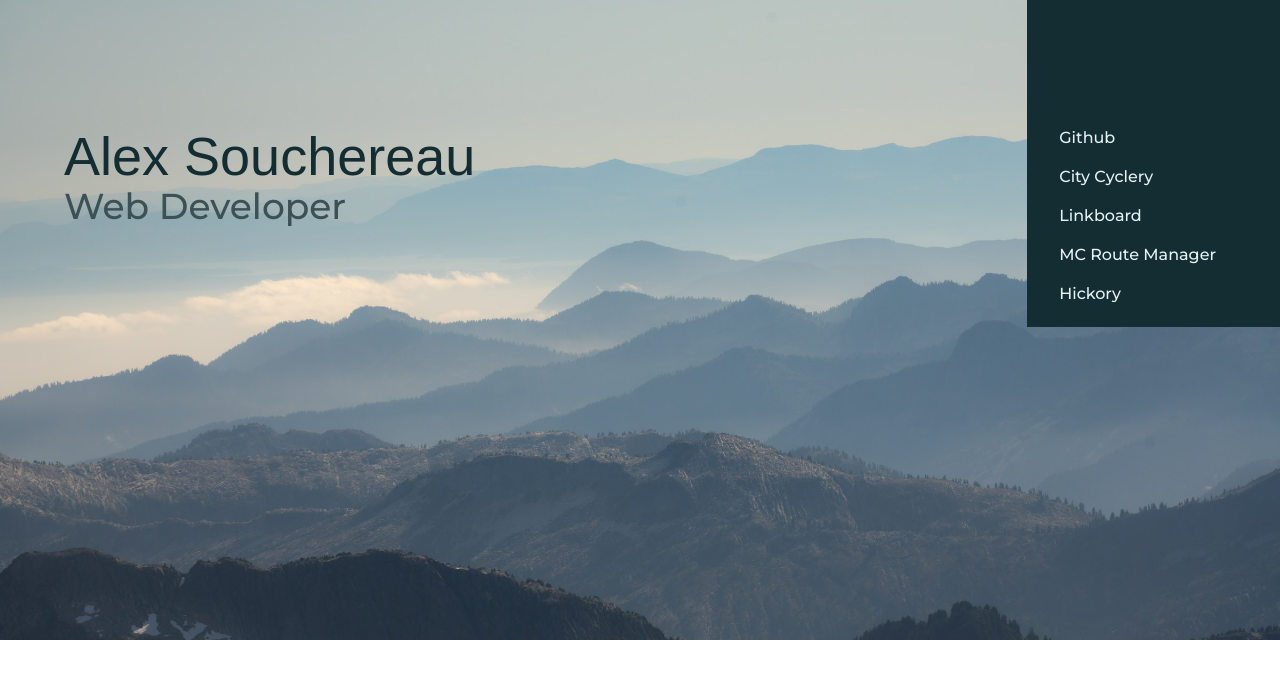
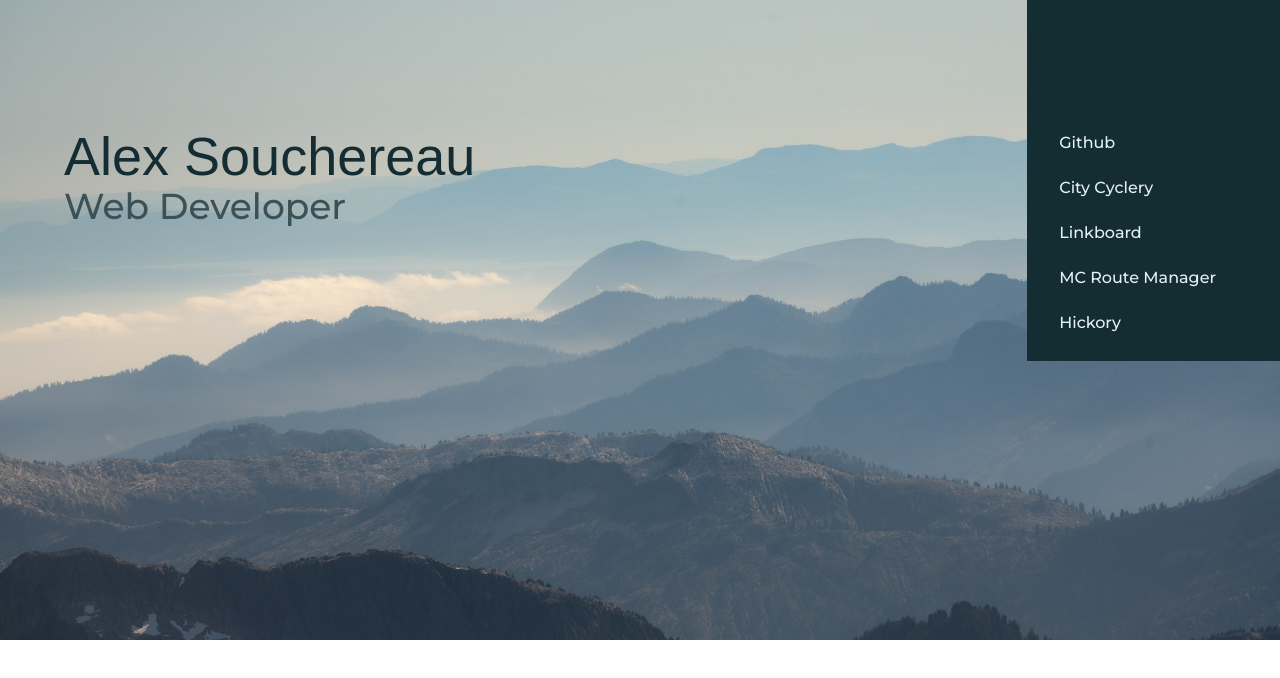
Before and after one commit to aSouchereau/dev.souch.ca, a Next.js app: page / in a window 1280 px wide. Shown: the top 678 px of the page. Built offline with nearby package versions, Linux system fonts and the light colour scheme; a web font is replaced by a local one.

Commit message:
Added nav hover styles

```diff
--- a/styles/globals.css
+++ b/styles/globals.css
@@ -122,8 +122,19 @@ ul.nav-list {
   list-style-type: none;
   display: flex;
   flex-direction: column;
-  gap: 1.25em;
+  gap: 1rem;
 }
 ul.nav-list .nav-item {
   color: rgb(var(--light-rgb));
 }
+
+ul.nav-list .nav-item a {
+  display: block;
+  padding: 5px 0;
+}
+
+ul.nav-list .nav-item:hover {
+  position: relative;
+  left: -3px;
+  color: rgb(var(--neutral-blue-rgb));
+}
```
